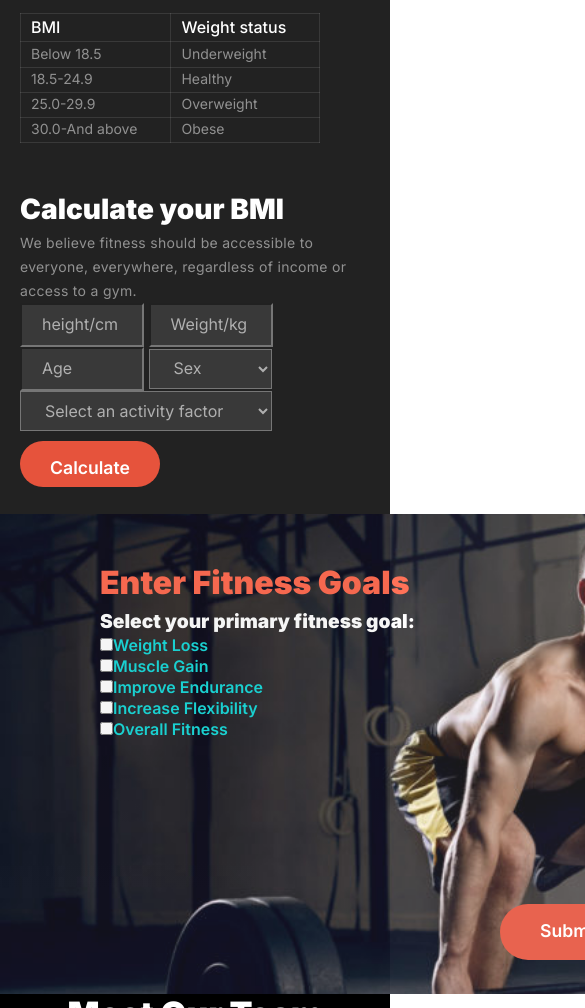
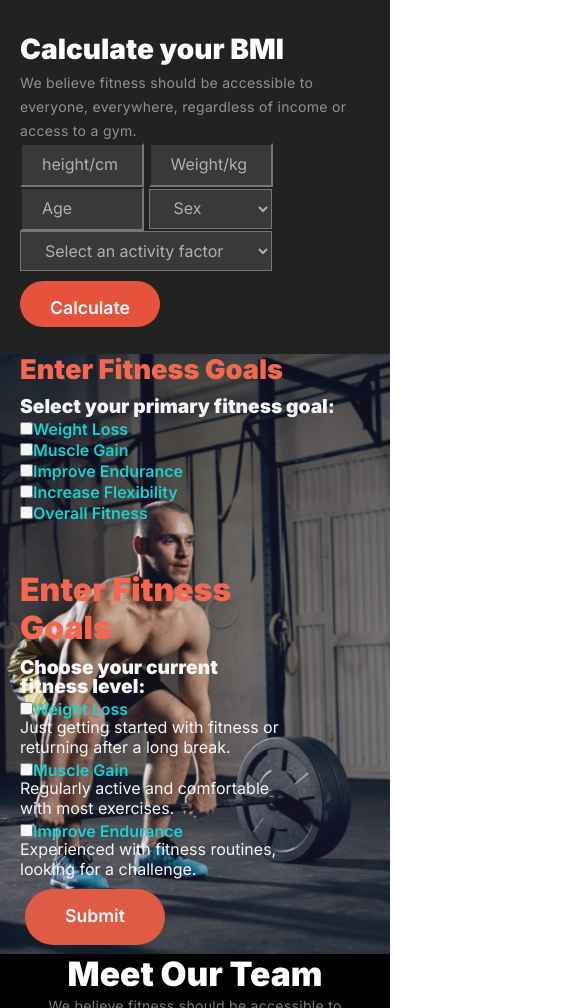
Before and after one commit to imroknujjamanrony/Assignment-2, a plain HTML site: page index.html in a window 390 px wide. Shown: the part 3492-4500 px from the top of the page, 585 px wide, since content can reach past the window. Drawn offline with Linux system fonts and the light colour scheme; a web font is replaced by a local one.

Commit message:
added a challenging section to the code

```diff
--- a/style/style-a2.css
+++ b/style/style-a2.css
@@ -1427,7 +1427,7 @@ padding-left: 35px;
 
 
 .training-flex-container{
-  margin-top: 200px;
+  margin-top: 40px;
 }
 
 
@@ -1513,6 +1513,36 @@ table{
   width: 252px;
   height: 40px;
 }
+
+
+/* fitness goal div */
+.goal-div{
+  width: auto;
+  height: 600px;
+}
+
+.goal-flex{
+  display: flex;
+  flex-direction: column;
+  justify-content: flex-start;
+  margin-left: 20px;
+}
+
+.fitness-goal{
+  margin-top: 0px;
+  margin-left: 0px;
+}
+
+.goal-title-1{
+  font-size: 1.7rem;
+}
+
+.goal-btn{
+  left: 5px;
+  top: 535px;
+}
+
+
 
 
 
```
